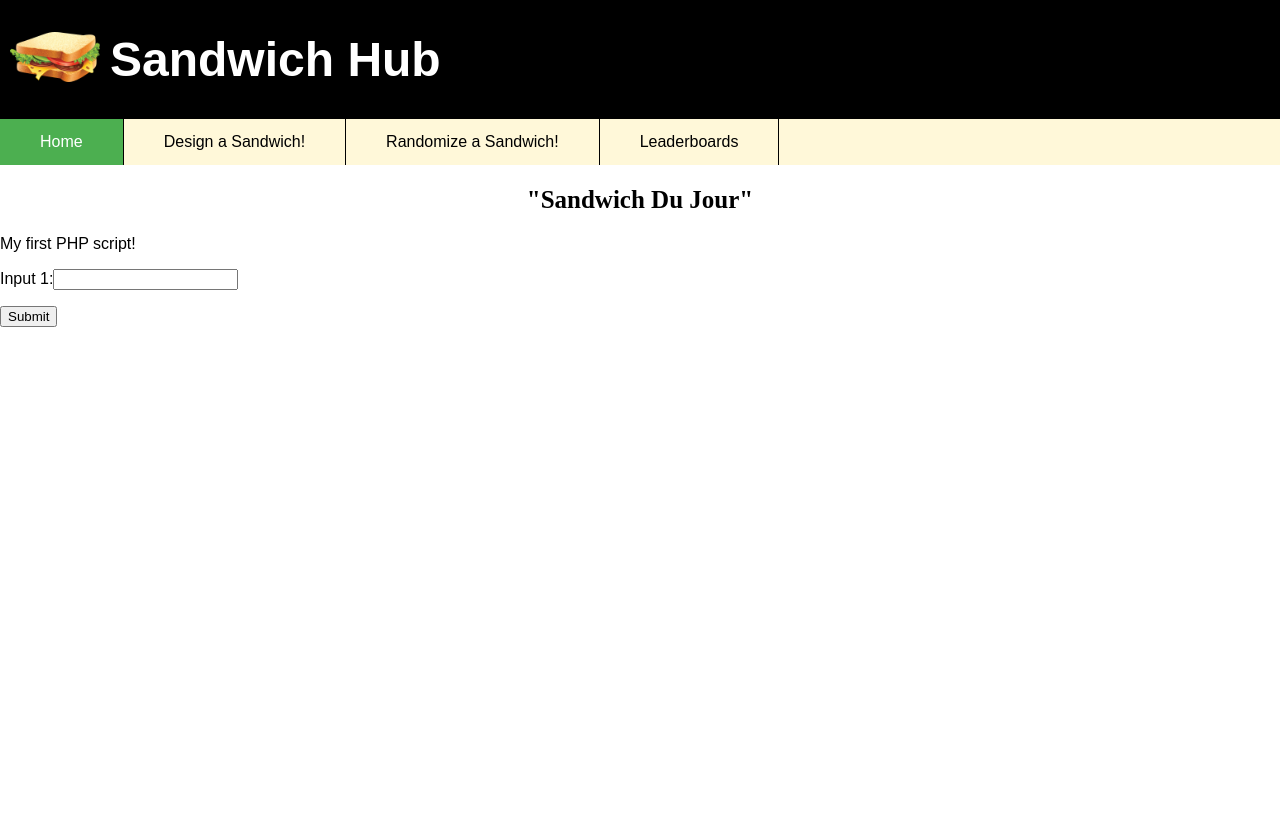
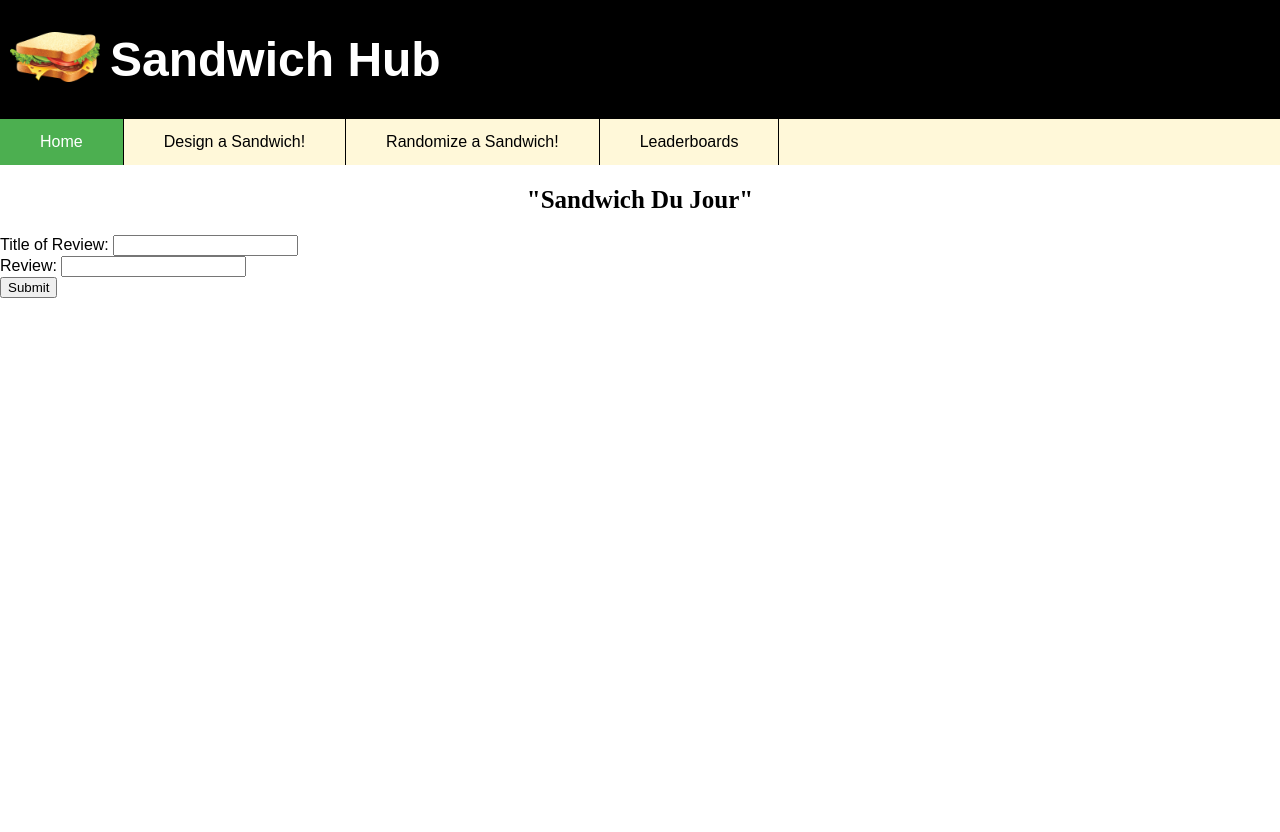
Before and after one commit to andrewliu19/LWHS-Sandwich-Hub, a PHP site: page / in a window 1280 px wide. Run offline with PHP 8.4, Linux system fonts and the light colour scheme.

Commit message:
Posting Reviews (test for the main index page)

```diff
--- a/index.php
+++ b/index.php
@@ -23,16 +23,14 @@
 
 <h2> "Sandwich Du Jour" </h2>
 
-
-<?php
-echo "My first PHP script!";
-?>
-
 </body>
 
 </html>
 
-<form action="index.php" method="post" />
-<p>Input 1:<input type="text" name="input1" /></p>
-<input type="submit" value="Submit" />
+
+
+<form action="review.php" method="post" />
+Title of Review: <input type="text" name="title"><br>
+Review: <input type="text" name="content"><br>
+<button type"Submit">Submit</button>
 </form>
```
